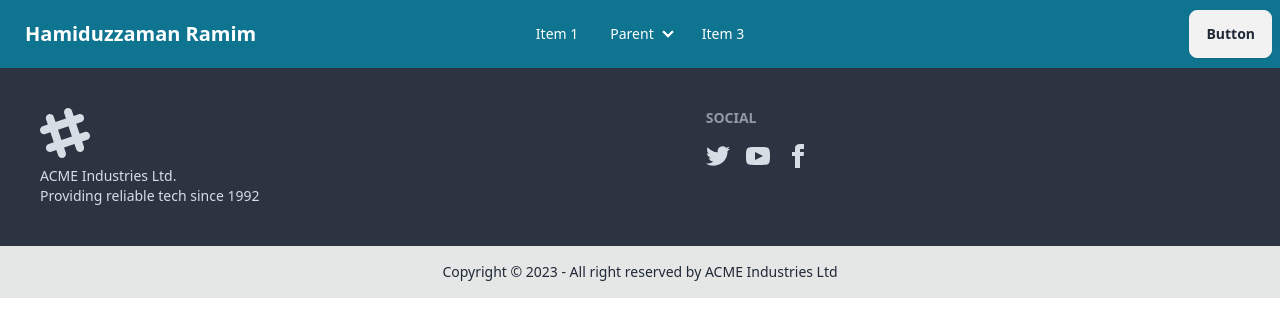
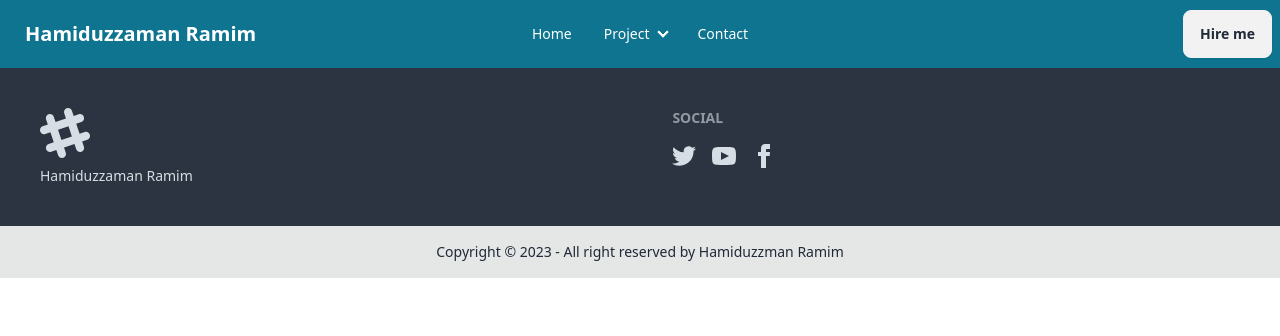
Before and after one commit to Hamiduzzaman96/Portfolio_Ramim, a React (Vite) app: page / in a window 1280 px wide. Shown: the top 336 px of the page. Built offline with nearby package versions, Linux system fonts and the light colour scheme.

Commit message:
third commit

```diff
--- a/src/Pages/Shared/Footer.jsx
+++ b/src/Pages/Shared/Footer.jsx
@@ -4,7 +4,7 @@ const Footer = () => {
             <footer className="footer p-10 bg-neutral text-neutral-content">
                 <aside>
                     <svg width="50" height="50" viewBox="0 0 24 24" xmlns="http://www.w3.org/2000/svg" fillRule="evenodd" clipRule="evenodd" className="fill-current"><path d="M22.672 15.226l-2.432.811.841 2.515c.33 1.019-.209 2.127-1.23 2.456-1.15.325-2.148-.321-2.463-1.226l-.84-2.518-5.013 1.677.84 2.517c.391 1.203-.434 2.542-1.831 2.542-.88 0-1.601-.564-1.86-1.314l-.842-2.516-2.431.809c-1.135.328-2.145-.317-2.463-1.229-.329-1.018.211-2.127 1.231-2.456l2.432-.809-1.621-4.823-2.432.808c-1.355.384-2.558-.59-2.558-1.839 0-.817.509-1.582 1.327-1.846l2.433-.809-.842-2.515c-.33-1.02.211-2.129 1.232-2.458 1.02-.329 2.13.209 2.461 1.229l.842 2.515 5.011-1.677-.839-2.517c-.403-1.238.484-2.553 1.843-2.553.819 0 1.585.509 1.85 1.326l.841 2.517 2.431-.81c1.02-.33 2.131.211 2.461 1.229.332 1.018-.21 2.126-1.23 2.456l-2.433.809 1.622 4.823 2.433-.809c1.242-.401 2.557.484 2.557 1.838 0 .819-.51 1.583-1.328 1.847m-8.992-6.428l-5.01 1.675 1.619 4.828 5.011-1.674-1.62-4.829z"></path></svg>
-                    <p>ACME Industries Ltd.<br />Providing reliable tech since 1992</p>
+                    <p>Hamiduzzaman Ramim</p>
                 </aside>
                 <nav>
                     <header className="footer-title">Social</header>
@@ -18,7 +18,7 @@ const Footer = () => {
             <div>
                 <footer className="footer footer-center p-4 bg-base-300 text-base-content">
                     <aside>
-                        <p>Copyright © 2023 - All right reserved by ACME Industries Ltd</p>
+                        <p>Copyright © 2023 - All right reserved by Hamiduzzman Ramim</p>
                     </aside>
                 </footer>
             </div>
--- a/src/Pages/Shared/Header.jsx
+++ b/src/Pages/Shared/Header.jsx
@@ -2,15 +2,16 @@ import React from 'react'
 
 export default function Header() {
     const navOption = <>
-        <li><a>Item 1</a></li>
+        <li><a>Home</a></li>
         <li>
-            <a>Parent</a>
+            <a>Project</a>
             <ul className="p-2">
-                <li><a>Submenu 1</a></li>
-                <li><a>Submenu 2</a></li>
+                <li><a>Front-End</a></li>
+                <li><a>UI/UX</a></li>
             </ul>
         </li>
-        <li><a>Item 3</a></li>
+        <li><a>Blog</a></li>
+        <li><a href="">Contact</a></li>
     </>
     return (
         <div>
@@ -28,21 +29,22 @@ export default function Header() {
                 </div>
                 <div className="navbar-center hidden lg:flex">
                     <ul className="menu menu-horizontal px-1">
-                        <li><a>Item 1</a></li>
+                        <li><a>Home</a></li>
                         <li>
                             <details>
-                                <summary>Parent</summary>
+                                <summary>Project</summary>
                                 <ul className="p-2 text-black">
-                                    <li><a>Submenu 1</a></li>
-                                    <li><a>Submenu 2</a></li>
+                                    <li><a>React.js</a></li>
+                                    <li><a>UI/UX</a></li>
+                                    <li><a href="">C#</a></li>
                                 </ul>
                             </details>
                         </li>
-                        <li><a>Item 3</a></li>
+                        <li><a>Contact</a></li>
                     </ul>
                 </div>
                 <div className="navbar-end">
-                    <a className="btn">Button</a>
+                    <a className="btn">Hire me</a>
                 </div>
             </div>
         </div>
```
